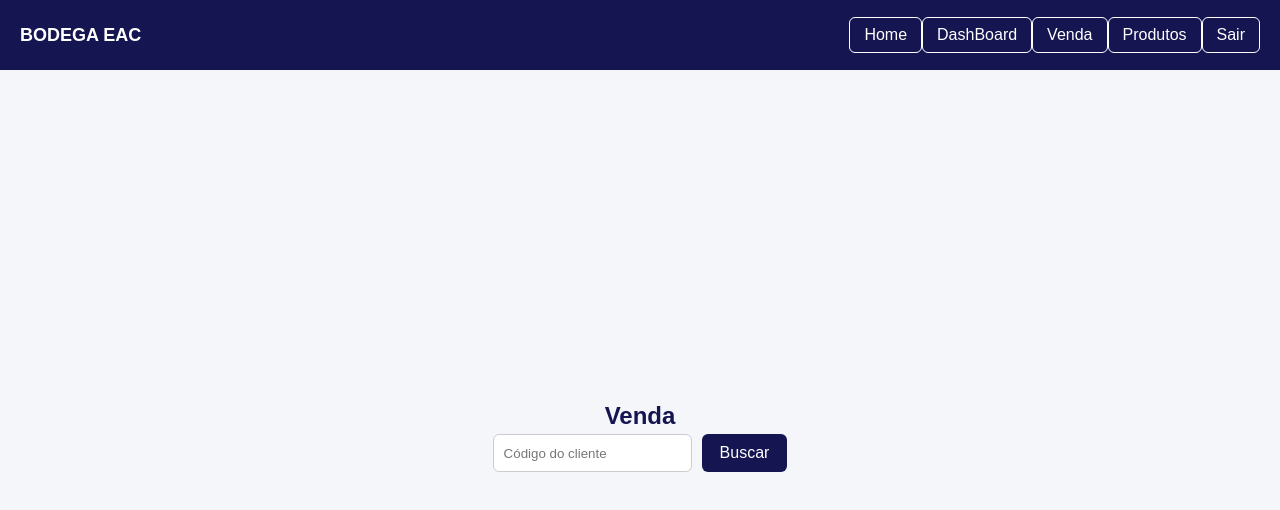
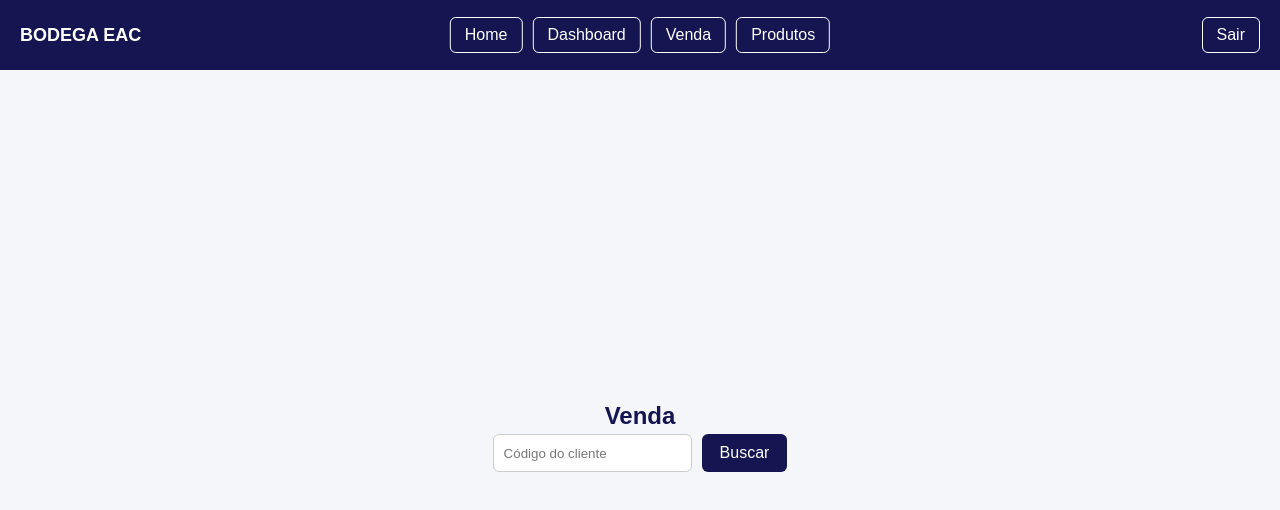
Before and after one commit to miniboxtrindade/minibox, a React (Vite) app: page /sale in a window 1280 px wide. Shown: the top 510 px of the page. Built offline with nearby package versions, Linux system fonts and the light colour scheme.

Commit message:
ajustes visuais finos6

```diff
--- a/src/sale/sale.tsx
+++ b/src/sale/sale.tsx
@@ -145,11 +145,16 @@ export default function Sale() {
       <nav id="home-bar">
   <div id="brand">BODEGA EAC</div>
 
-        <div id="options">
+  {/* MENU CENTRAL */}
+  <div className="nav-center">
     <button onClick={() => navigate("/home")}>Home</button>
-          <button onClick={() => navigate("/dashboard")}>DashBoard</button>
+    <button onClick={() => navigate("/dashboard")}>Dashboard</button>
     <button onClick={() => navigate("/sale")}>Venda</button>
     <button onClick={() => navigate("/product")}>Produtos</button>
+  </div>
+
+  {/* DIREITA */}
+  <div className="nav-right">
     <button onClick={handleLogout}>Sair</button>
   </div>
 </nav>
```
Lines whose indentation alone changed are shown as unchanged.
